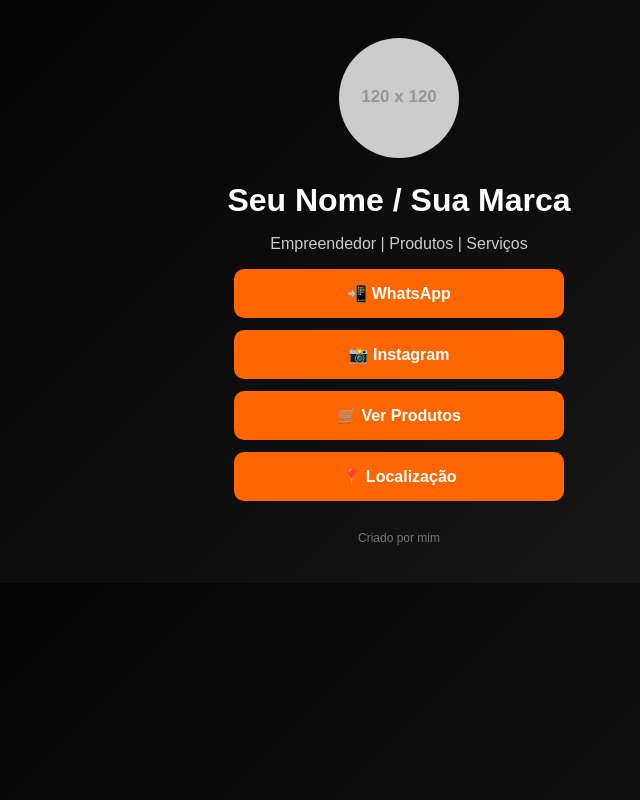
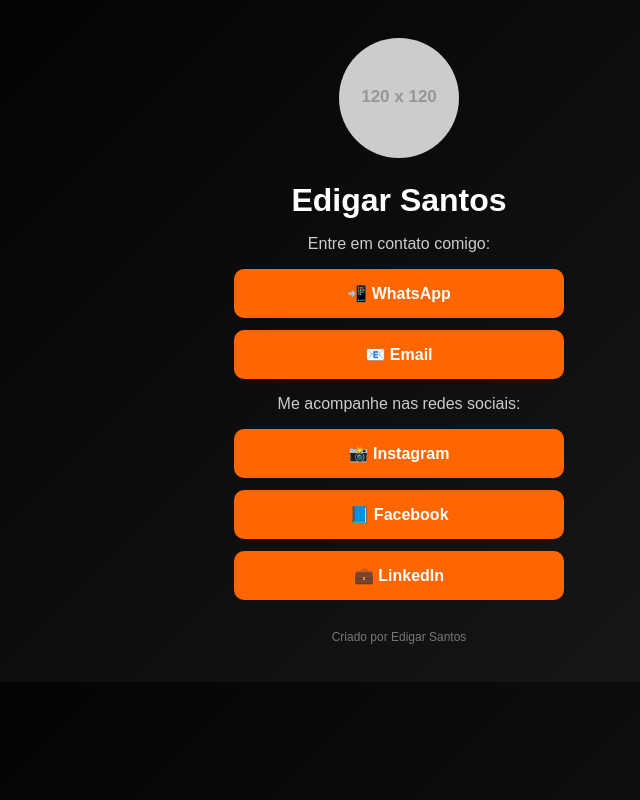
Before and after one commit to edigarsabio-spec/Meu-site, a plain HTML site: page index.html in a window 1280 px wide. Shown: the whole page, without its empty margins (241-881 px from the left). Drawn offline with Linux system fonts and the light colour scheme; placeholder pictures from the web are drawn by us.

Commit message:
Atualizar o index.html

```diff
--- a/index.html
+++ b/index.html
@@ -4,82 +4,75 @@
 <head>
     <meta charset="UTF-8">
     <meta name="viewport" content="width=device-width, initial-scale=1.0">
-
-<title>Meu Link</title>
+    <title>Edigar Santos</title>
 
     <style>
-
-body{
-font-family: Arial;
-background: linear-gradient(135deg,#000000,#1c1c1c);
-color:white;
-text-align:center;
-padding:30px;
+        body {
+            font-family: Arial, sans-serif;
+            background: linear-gradient(135deg, #000000, #1c1c1c);
+            color: white;
+            text-align: center;
+            padding: 30px;
         }
 
-img{
-width:120px;
-border-radius:50%;
-margin-bottom:10px;
+        img {
+            width: 120px;
+            border-radius: 50%;
+            margin-bottom: 10px;
         }
 
-h1{
-margin:10px;
+        h1 {
+            margin: 10px;
         }
 
-p{
-color:#ccc;
+        p {
+            color: #ccc;
         }
 
-.link{
-display:block;
-background:#ff6600;
-color:white;
-padding:15px;
-margin:12px auto;
-width:80%;
-max-width:300px;
-border-radius:10px;
-text-decoration:none;
-font-weight:bold;
-transition:0.3s;
+        .link {
+            display: block;
+            background: #ff6600;
+            color: white;
+            padding: 15px;
+            margin: 12px auto;
+            width: 80%;
+            max-width: 300px;
+            border-radius: 10px;
+            text-decoration: none;
+            font-weight: bold;
+            transition: 0.3s;
         }
 
-.link:hover{
-background:#ff4500;
-transform:scale(1.05);
+        .link:hover {
+            background: #ff4500;
+            transform: scale(1.05);
         }
 
-footer{
-margin-top:30px;
-font-size:12px;
-color:#777;
+        footer {
+            margin-top: 30px;
+            font-size: 12px;
+            color: #777;
         }
-
     </style>
-
 </head>
 
 <body>
+    <img src="https://via.placeholder.com/120" alt="Foto de perfil">
 
-<img src="https://via.placeholder.com/120">
+    <h1>Edigar Santos</h1>
 
-<h1>Seu Nome / Sua Marca</h1>
+    <p>Entre em contato comigo:</p>
+    <a class="link" href="https://wa.me/5511994879515">📲 WhatsApp</a>
+    <a class="link" href="mailto:edigarsantossc@gmail.com">📧 Email</a>
 
-<p>Empreendedor | Produtos | Serviços</p>
-
-<a class="link" href="#">📲 WhatsApp</a>
-
-<a class="link" href="#">📸 Instagram</a>
-
-<a class="link" href="#">🛒 Ver Produtos</a>
-
-<a class="link" href="#">📍 Localização</a>
+    <p>Me acompanhe nas redes sociais:</p>
+    <a class="link" href="https://www.instagram.com/edigar__sabio?igsh=ZjBhZTFkNmM1dGlk&utm_source=qr">📸 Instagram</a>
+    <a class="link" href="https://www.facebook.com/edigar.santosdaconceicao.1?mibextid=wwXIfr&mibextid=wwXIfr">📘 Facebook</a>
+    <a class="link" href="https://br.linkedin.com/in/edigar-santos-da-concei%C3%A7%C3%A3o-8a87761b5">💼 LinkedIn</a>
 
     <footer>
-Criado por mim
+        Criado por Edigar Santos
     </footer>
-
 </body>
 
 </html>
```
Lines whose indentation alone changed are shown as unchanged.
